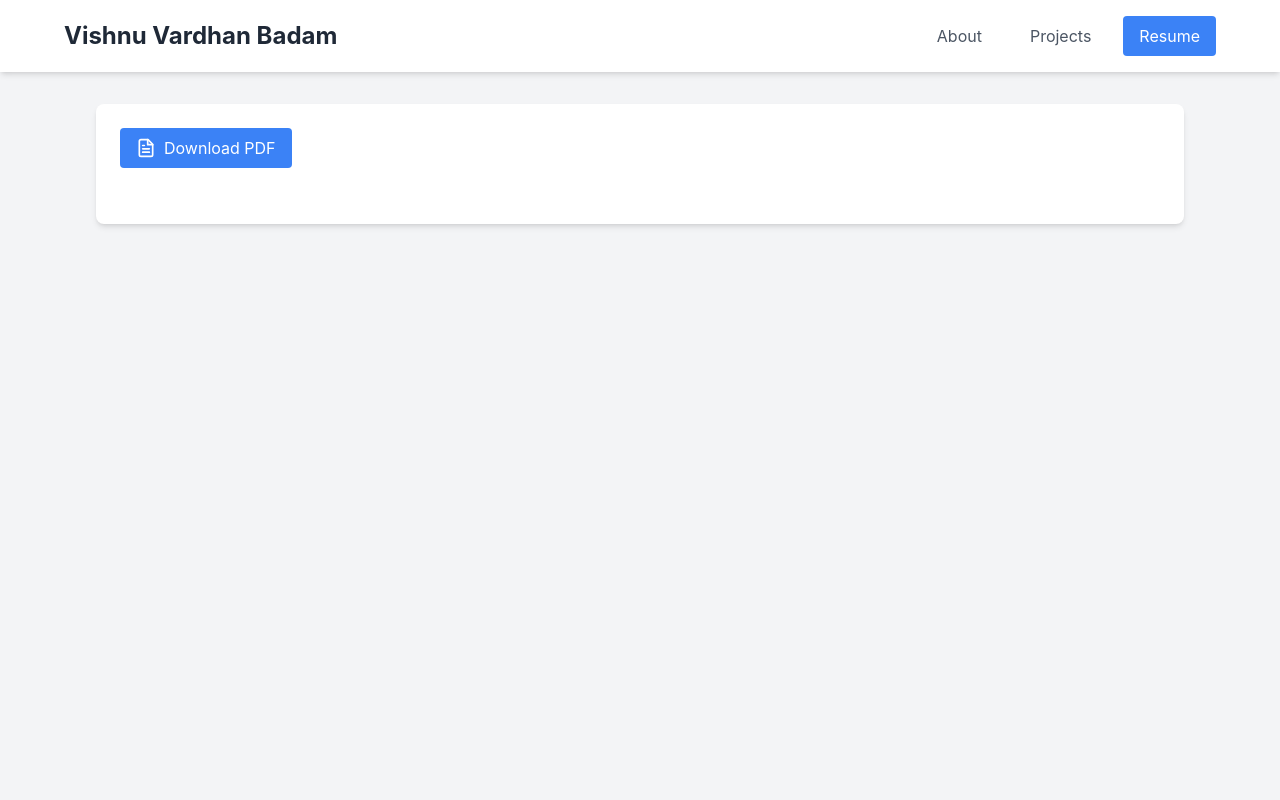
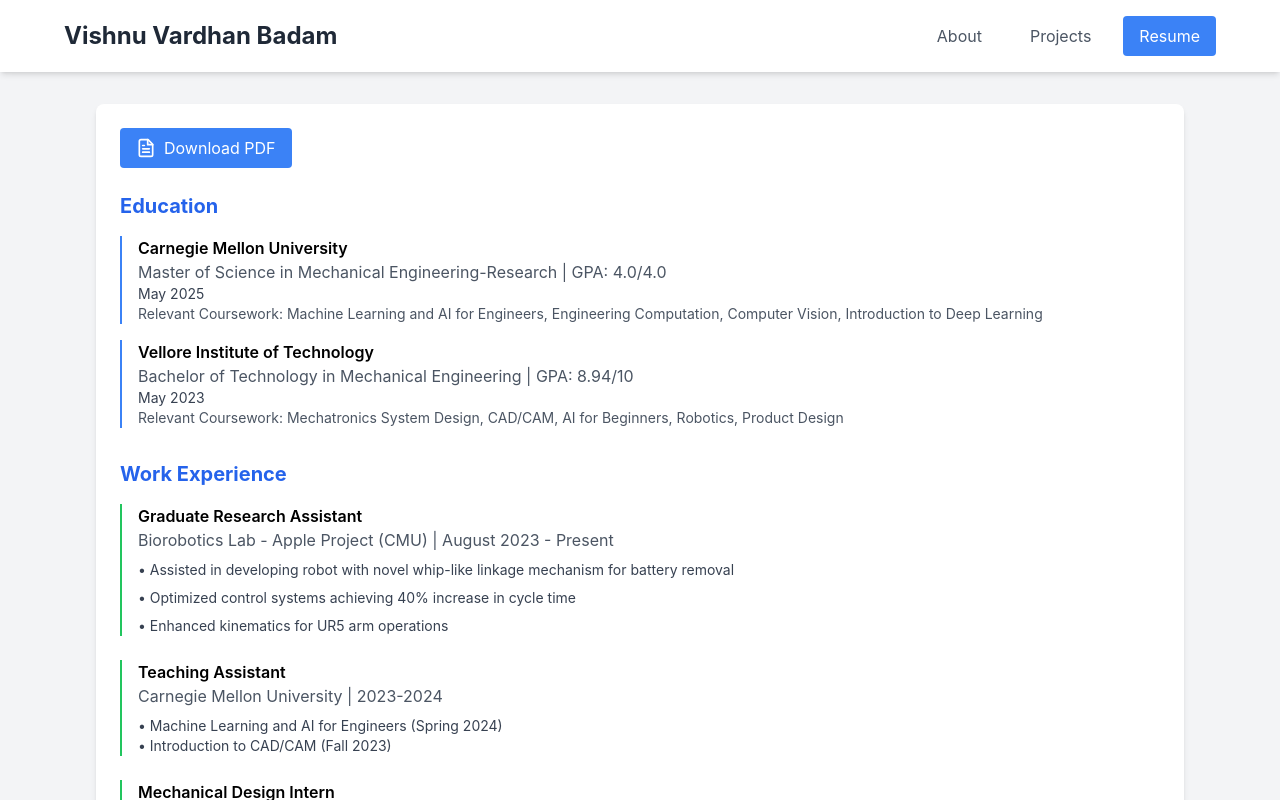
Before and after one commit to Vishnu01110110/Portfolio, a React (Create React App) app: page / in a window 1280 px wide. Both pictures are taken after a click on the button "Resume". Shown: the top 800 px of the page. Built offline with nearby package versions, Linux system fonts and the light colour scheme.

Commit message:
hope this works

```diff
--- a/src/Portfolio.js
+++ b/src/Portfolio.js
@@ -2,13 +2,13 @@
 import { Routes, Route, useNavigate } from 'react-router-dom';
 import { User, Mail, Github, Linkedin, FileText } from 'lucide-react';
 import ProjectsPage from './ProjectsPage';
+import ProjectDetails from './ProjectDetails';
 
 const Portfolio = () => {
+  const [currentPage, setCurrentPage] = useState('about');
+  const [profileImageError, setProfileImageError] = useState(false);
   const baseUrl = process.env.PUBLIC_URL || '';
   const profileImagePath = `${baseUrl}/profile.jpg`;
-
-  const [currentPage, setCurrentPage] = useState('about');
-  const [profileImageError, setProfileImageError] = useState(false);
   const navigate = useNavigate();
 
   useEffect(() => {
@@ -16,7 +16,8 @@
   }, []);
 
   const renderContent = () => {
-    if (currentPage === 'about') {
+    switch(currentPage) {
+      case 'about':
         return (
           <div className="grid md:grid-cols-2 gap-8">
             <div className="bg-white p-6 rounded-lg shadow-md">
@@ -34,7 +35,7 @@
               </div>
               <div className="space-y-4">
                 <p className="text-gray-700">
-                Hi, I'm Vishnu, a passionate robotics engineer with a keen interest in automation, machine learning, and robotic systems design.
+                  Hi, I'm Vishnu, a passionate robotics engineer with a keen interest in automation, machine learning, and robotic systems design. Always excited to learn and create innovative solutions. They say engineers love fixing things, but honestly, I'm just trying to break fewer things each day.
                 </p>
                 <div className="flex space-x-4">
                   <a href="mailto:vishnuvardhan.badam@gmail.com" className="hover:text-blue-500">
@@ -49,7 +50,6 @@
                 </div>
               </div>
             </div>
-          {/* Skills section */}
             <div className="bg-white p-6 rounded-lg shadow-md">
               <h3 className="text-xl font-bold mb-4">Skills & Interests</h3>
               <div className="space-y-4">
@@ -69,9 +69,9 @@
             </div>
           </div>
         );
-    } else if (currentPage === 'projects') {
+      case 'projects':
         return <ProjectsPage />;
-    } else if (currentPage === 'resume') {
+      case 'resume':
         return (
           <div className="bg-white p-6 rounded-lg shadow-md">
             <div className="mb-8">
@@ -99,10 +99,80 @@
                   <span>Download PDF</span>
                 </a>
               </div>
-            {/* Rest of Resume content */}
+              <section className="mb-8">
+                <h3 className="text-xl font-bold mb-4 text-blue-600">Education</h3>
+                <div className="space-y-4">
+                  <div className="border-l-2 border-blue-500 pl-4">
+                    <h4 className="font-semibold">Carnegie Mellon University</h4>
+                    <p className="text-gray-600">Master of Science in Mechanical Engineering-Research | GPA: 4.0/4.0</p>
+                    <p className="text-sm text-gray-700">May 2025</p>
+                    <p className="text-sm text-gray-600">Relevant Coursework: Machine Learning and AI for Engineers, Engineering Computation, Computer Vision, Introduction to Deep Learning</p>
+                  </div>
+                  <div className="border-l-2 border-blue-500 pl-4">
+                    <h4 className="font-semibold">Vellore Institute of Technology</h4>
+                    <p className="text-gray-600">Bachelor of Technology in Mechanical Engineering | GPA: 8.94/10</p>
+                    <p className="text-sm text-gray-700">May 2023</p>
+                    <p className="text-sm text-gray-600">Relevant Coursework: Mechatronics System Design, CAD/CAM, AI for Beginners, Robotics, Product Design</p>
+                  </div>
+                </div>
+              </section>
+
+              <section className="mb-8">
+                <h3 className="text-xl font-bold mb-4 text-blue-600">Work Experience</h3>
+                <div className="space-y-6">
+                  <div className="border-l-2 border-green-500 pl-4">
+                    <h4 className="font-semibold">Graduate Research Assistant</h4>
+                    <p className="text-gray-600">Biorobotics Lab - Apple Project (CMU) | August 2023 - Present</p>
+                    <ul className="mt-2 space-y-2 text-sm text-gray-700">
+                      <li>• Assisted in developing robot with novel whip-like linkage mechanism for battery removal</li>
+                      <li>• Optimized control systems achieving 40% increase in cycle time</li>
+                      <li>• Enhanced kinematics for UR5 arm operations</li>
+                    </ul>
+                  </div>
+                  <div className="border-l-2 border-green-500 pl-4">
+                    <h4 className="font-semibold">Teaching Assistant</h4>
+                    <p className="text-gray-600">Carnegie Mellon University | 2023-2024</p>
+                    <ul className="mt-2 text-sm text-gray-700">
+                      <li>• Machine Learning and AI for Engineers (Spring 2024)</li>
+                      <li>• Introduction to CAD/CAM (Fall 2023)</li>
+                    </ul>
+                  </div>
+                  <div className="border-l-2 border-green-500 pl-4">
+                    <h4 className="font-semibold">Mechanical Design Intern</h4>
+                    <p className="text-gray-600">Warar Energy | February 2022 - July 2022</p>
+                    <ul className="mt-2 text-sm text-gray-700">
+                      <li>• Collaborated on outer body and chassis design for last-mile delivery electric vehicle</li>
+                      <li>• Optimized chassis and component layout for increased cargo space</li>
+                    </ul>
+                  </div>
+                </div>
+              </section>
+
+              <section>
+                <h3 className="text-xl font-bold mb-4 text-blue-600">Academic Projects & Leadership</h3>
+                <div className="space-y-4">
+                  <div className="border-l-2 border-purple-500 pl-4">
+                    <h4 className="font-semibold">Multi-functional 3D Printing Computer Vision Assistant</h4>
+                    <p className="text-sm text-gray-700">• Engineered Python-based computer vision assistant using OpenCV and Scipy</p>
+                    <p className="text-sm text-gray-700">• Implemented algorithms for feature detection and STL conversion</p>
+                  </div>
+                  <div className="border-l-2 border-purple-500 pl-4">
+                    <h4 className="font-semibold">IoT-based Vehicle-to-Vehicle Communication System</h4>
+                    <p className="text-sm text-gray-700">• Developed V2V communication system for real-time accident detection</p>
+                    <p className="text-sm text-gray-700">• Implemented prototype circuits for various accident scenarios</p>
+                  </div>
+                  <div className="border-l-2 border-purple-500 pl-4">
+                    <h4 className="font-semibold">Head of Department-Design, Team EcoTitans</h4>
+                    <p className="text-sm text-gray-700">• Led 20-member team in Shell Eco Marathon</p>
+                    <p className="text-sm text-gray-700">• Designed and manufactured space frame chassis using aluminum 6061</p>
+                  </div>
+                </div>
+              </section>
             </div>
           </div>
         );
+      default:
+        return null;
     }
   };
 
@@ -135,7 +205,10 @@
       </nav>
 
       <main className="max-w-6xl mx-auto p-4 md:p-8">
-        {renderContent()}
+        <Routes>
+          <Route path="/" element={renderContent()} />
+          <Route path="/projects/:id" element={<ProjectDetails />} />
+        </Routes>
       </main>
     </div>
   );
```
Lines whose indentation alone changed are shown as unchanged.
